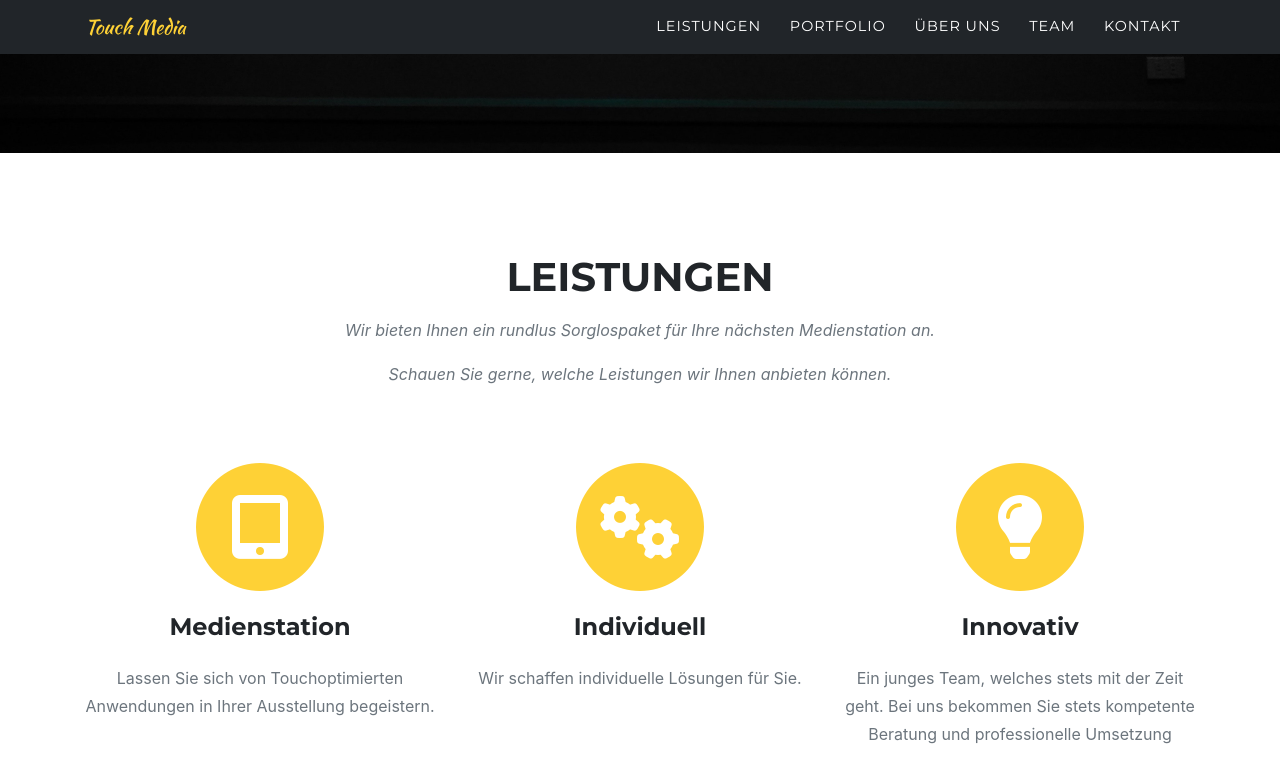
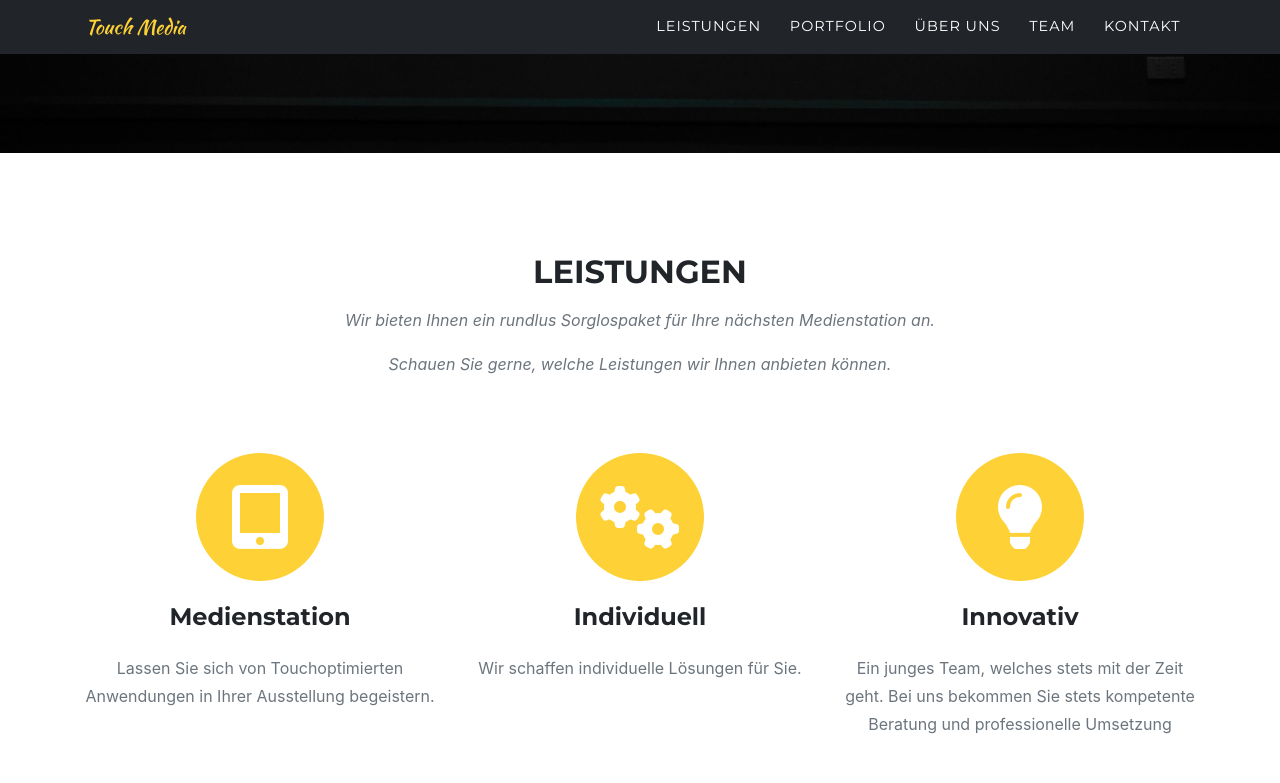
Before and after one commit to Hartmann-Engineering/hartmann-engineering.github.io, a Jekyll site: the page built from index.md, in a window 1280 px wide and 900 px high, scrolled down 747 px. Shown: the top 783 px of the window. Built offline with Jekyll 4.4.1, drawn with Linux system fonts in a browser that asks for light colours; some web fonts are replaced; our own code applies the rules of GitHub Pages for plain Markdown files.

Commit message:
Update mobile view

```diff
--- a/_config.yml
+++ b/_config.yml
@@ -5,7 +5,7 @@
 
 markdown: kramdown
 
-baseurl: "/touch-media.github.io" # the subpath of your site, e.g. /blog
+baseurl: "" # the subpath of your site, e.g. /blog
 url: "" # the base hostname & protocol for your site, e.g. http://example.com
 
 plugins:
@@ -27,3 +27,5 @@
   - build
   - .idea
   - Readme.md
+  - Gemfile
+  - Gemfile.lock
--- a/_includes/head.html
+++ b/_includes/head.html
@@ -1,7 +1,7 @@
 <head>
 
   <meta charset="utf-8">
-  <meta name="viewport" content="width=device-width, initial-scale=1, shrink-to-fit=no">
+  <meta name="viewport" content="width=device-width, initial-scale=1, user-scalable=0">
   <meta name="description" content="{{ site.description }}">
   <link rel="canonical" href="{{ page.url | replace:'index.html','' | prepend: site.baseurl | prepend: site.url }}">
 
--- a/_sass/base/_page.scss
+++ b/_sass/base/_page.scss
@@ -32,7 +32,7 @@
 .page-section {
   padding: 100px 0;
   h2.section-heading {
-    font-size: 40px;
+    font-size: 2em;
     margin-top: 0;
     margin-bottom: 15px;
   }
@@ -69,3 +69,12 @@
 img::-moz-selection {
   background: transparent;
 }
+
+#pagecontainer {
+  padding-top: 70px;
+}
+@media (min-width: 767px) {
+  #pagecontainer {
+    padding-top: 130px;
+  }
+}
--- a/_sass/layout/_page.scss
+++ /dev/null
@@ -1,3 +0,0 @@
-#pagecontainer {
-  padding-top: 130px;
-}
--- a/_sass/layout/_portfolio.scss
+++ b/_sass/layout/_portfolio.scss
@@ -1,7 +1,14 @@
 .masonry {
   display: grid;
-  grid-template-columns: repeat(3, 1fr);
+  grid-template-columns: repeat(1, 1fr);
   column-gap: 20px;
+}
+@media (min-width: 767px) {
+  .masonry {
+    display: grid;
+    grid-template-columns: repeat(3, 1fr);
+    column-gap: 20px;
+  }
 }
 
 // Styling for the portfolio section
--- a/assets/main.scss
+++ b/assets/main.scss
@@ -29,4 +29,3 @@
 @import "layout/team.scss";
 @import "layout/contact.scss";
 @import "layout/footer.scss";
-@import "layout/page.scss";
--- a/index.md
+++ b/index.md
@@ -4,5 +4,3 @@
 
 layout: home
 ---
-
-# Foo bar
```
Also changed, not shown: Gemfile.lock, 1 other file.
